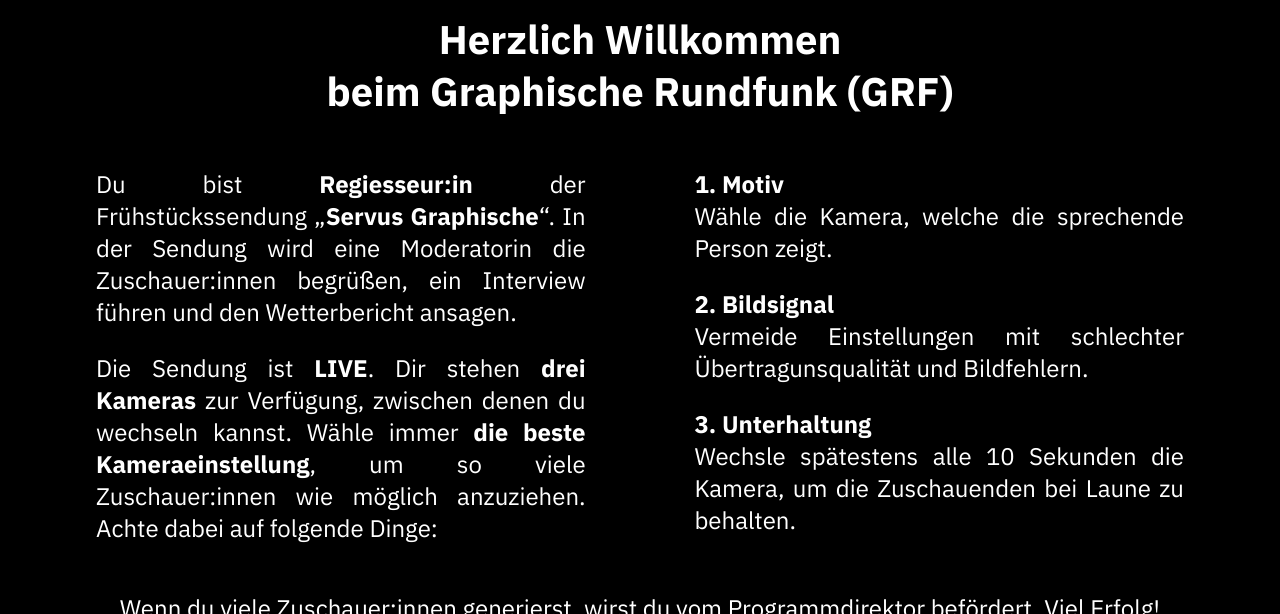
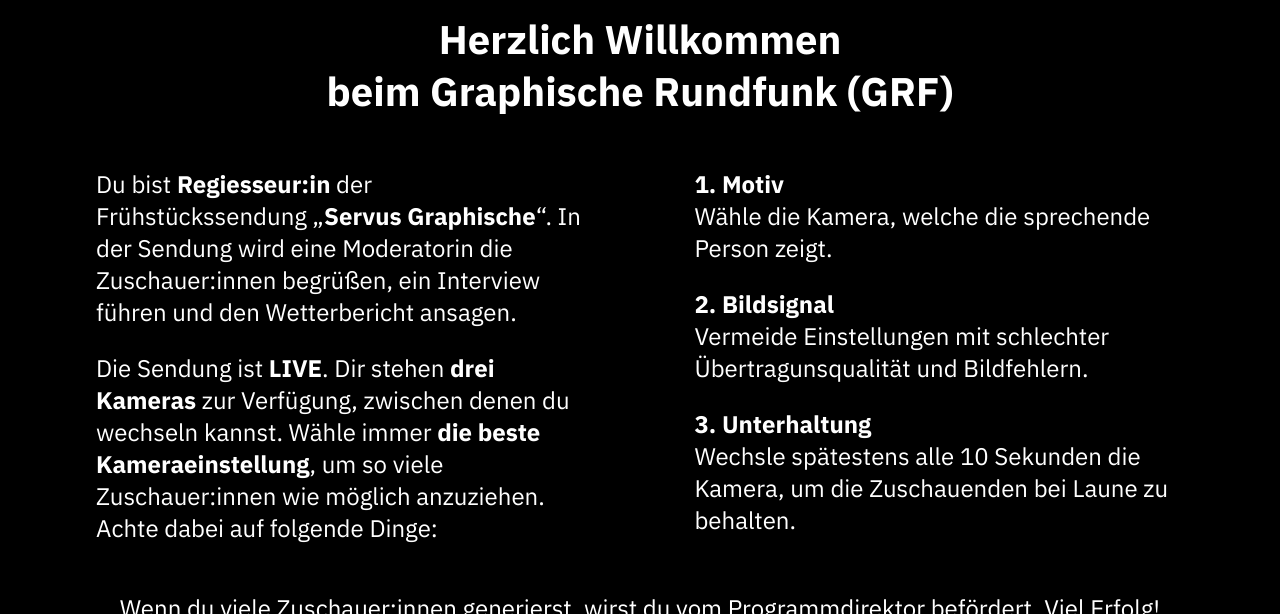
Before and after one commit to Das-Felix/graphische_tdot_2024, a website: page app/routes/controller.html in a window 1280 px wide. Shown: the part 186-800 px from the top of the page. Drawn offline with nearby package versions, Linux system fonts and the light colour scheme.

Commit message:
fix: start screen text align

```diff
--- a/app/public/css/controller.css
+++ b/app/public/css/controller.css
@@ -56,7 +56,6 @@ main {
 }
 
 .start-screen section p {
-    text-align: justify;
     font-size: 3vh;
 }
 
```
